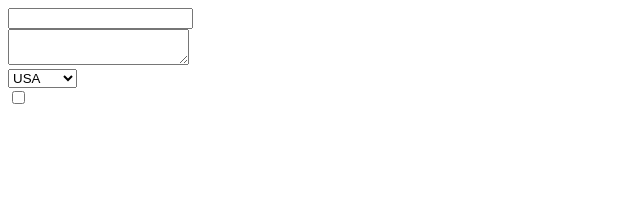
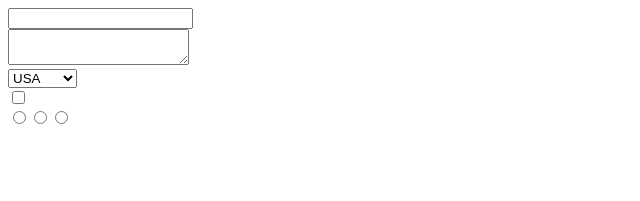
Before and after one commit to Ryuuutaaa/react-udemy, a React (Vite) app: page / in a window 1280 px wide. Shown: the top 201 px of the page, without its empty margins (0-640 px from the left). Built offline with nearby package versions, Linux system fonts and the light colour scheme.

Commit message:
radio input elemetn

```diff
--- a/src/components/Form.jsx
+++ b/src/components/Form.jsx
@@ -5,6 +5,8 @@ const Form = () => {
   const [desc, setDesc] = useState("");
   const [country, setCountry] = useState("");
   const [aggrement, setAggrement] = useState("");
+
+  const [gender, setGenter] = useState("");
 
   const hadnleChange = () => {
     if (event.target.name === "course") {
@@ -15,6 +17,8 @@ const Form = () => {
       setCountry(event.target.value);
     } else if (event.target.name === "aggrement") {
       setAggrement(event.target.checked);
+    } else if (event.target.name === "gender") {
+      setGenter(event.target.value);
     }
   };
 
@@ -22,6 +26,7 @@ const Form = () => {
   console.log(desc);
   console.log(country);
   console.log(aggrement);
+  console.log(gender);
   return (
     <div>
       <form action="">
@@ -46,6 +51,28 @@ const Form = () => {
           checked={aggrement}
           onChange={hadnleChange}
         />
+        <br />
+        <input
+          type="radio"
+          name="gender"
+          onChange={hadnleChange}
+          id=""
+          value="male"
+        />
+        <input
+          type="radio"
+          name="gender"
+          onChange={hadnleChange}
+          id=""
+          value="female"
+        />
+        <input
+          type="radio"
+          name="gender"
+          onChange={hadnleChange}
+          id=""
+          value="other"
+        />
       </form>
     </div>
   );
```
